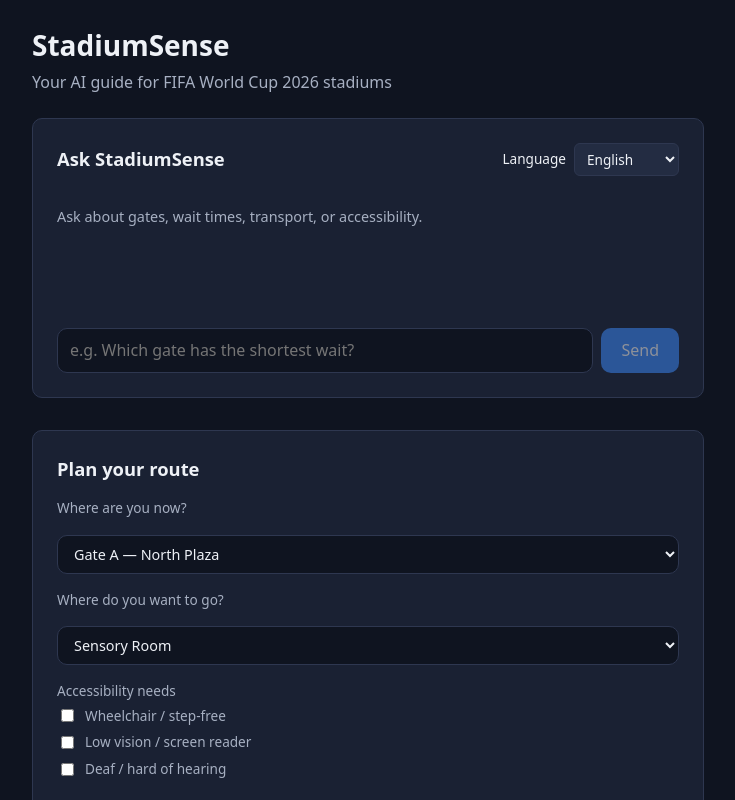
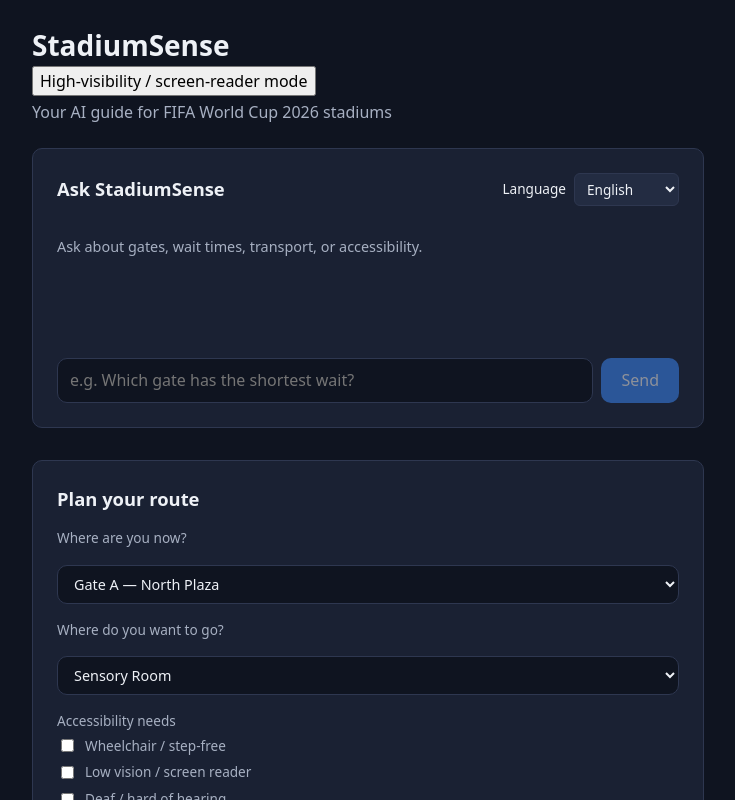
Before and after one commit to Quantorix-Field/stadiumsense, a React (Vite) app: page / in a window 1280 px wide. Shown: the top 800 px of the page, without its empty margins (272-1007 px from the left). Built offline with nearby package versions, Linux system fonts and the light colour scheme.

Commit message:
feat: add high-visibility mode toggle to app

```diff
--- a/src/App.tsx
+++ b/src/App.tsx
@@ -5,6 +5,7 @@
 import { TransportPanel } from './components/TransportPanel'
 import { RoutePlanner } from './components/RoutePlanner'
 import { getTransportOptions } from './utils/transportData'
+import { useDisplayMode } from './hooks/useDisplayMode'
 /**
  * Lazy-loaded since the chat assistant pulls in the largest chunk of
  * interactive logic (hooks, API client) but isn't needed for first paint —
@@ -21,11 +22,21 @@
 export function App() {
   const { gates, isLoading } = useCrowdData()
   const transportOptions = getTransportOptions()
-
+  const { mode, toggle, isHighVisibility } = useDisplayMode()
   return (
-    <div className="app-shell">
+    <div className={`app-shell ${isHighVisibility ? 'app-shell-high-visibility' : ''}`}>
       <header className="app-header">
-        <h1>StadiumSense</h1>
+        <div className="app-header-top">
+          <h1>StadiumSense</h1>
+          <button
+            type="button"
+            className="display-mode-toggle"
+            onClick={toggle}
+            aria-pressed={isHighVisibility}
+          >
+            {isHighVisibility ? '✓ ' : ''}High-visibility / screen-reader mode
+          </button>
+        </div>
         <p>Your AI guide for FIFA World Cup 2026 stadiums</p>
       </header>
 
```
